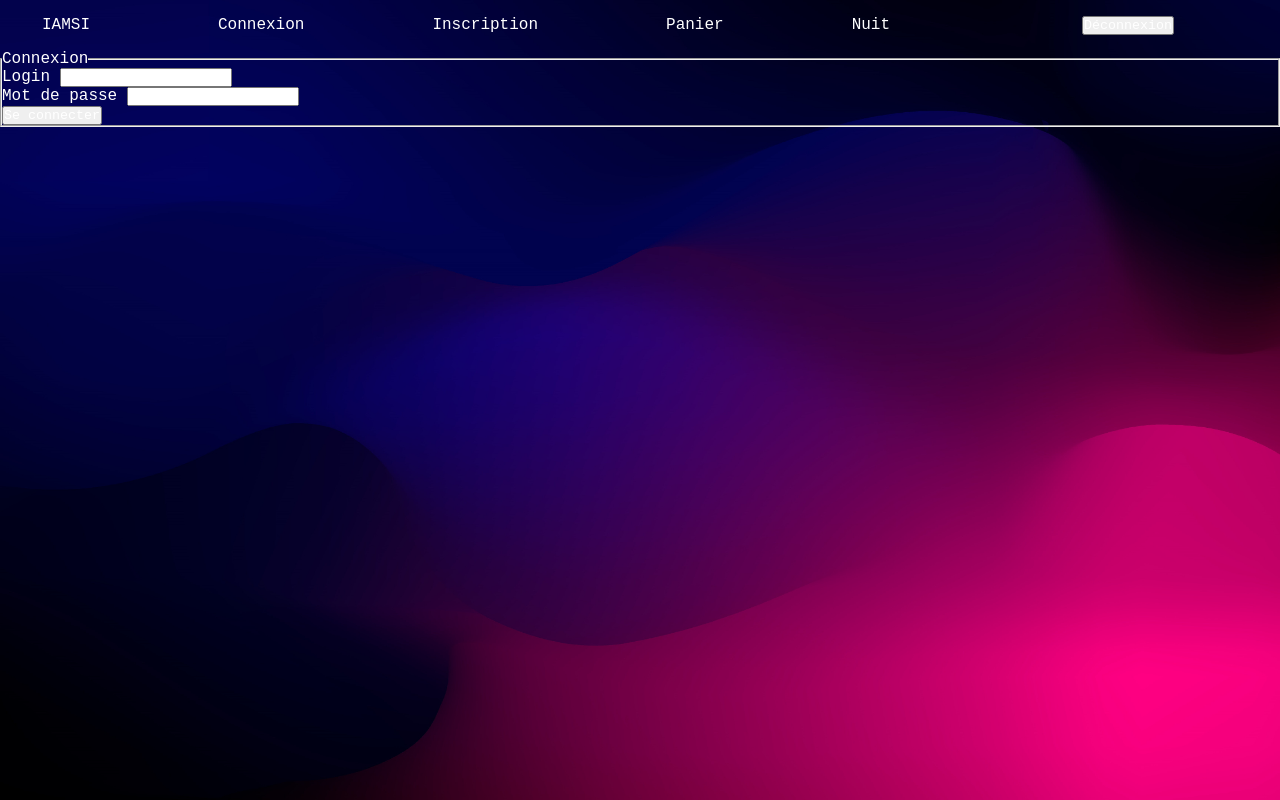
After one commit to MikaChueWaye/IAMSI, a Symfony app: template templates/user/connection.html.twig in a window 1280 px wide. The commit adds this page. Run offline with Twig, Linux system fonts and the light colour scheme; the template is opened without the code that fills it, so the values that code supplies are empty; some libraries are stand-ins or nearby versions.

Commit message:
Connexion/Deconnexion : -Ajout des routes - Ajout du form de connexion -Ajout bouton de deconnexion (a modifier pour integret le style a la navbar) - modification des contenu de page en francais

```diff
--- a/templates/base.html.twig
+++ b/templates/base.html.twig
@@ -12,9 +12,13 @@
             <div id="header-blur"></div>
             <nav>
                 <a href="{{ path("shop") }}">IAMSI</a>
-                <a href="#">Connexion</a>
+                <a href="{{ path("connection") }}">Connexion</a>
+                <a href="{{ path("registration") }}">Inscription</a>
                 <a href="{{ path("shoppingCart") }}">Panier</a>
                 <a href="#">Nuit</a>
+                <form method="post" action="{{ path("deconnection") }}">
+                    <button id="btn-deconnexion">Déconnexion</button>
+                </form>
             </nav>
         </header>
 
--- /dev/null
+++ b/templates/user/connection.html.twig
@@ -0,0 +1,21 @@
+{% extends "base.html.twig" %}
+{% block title %}Connection{% endblock %}
+{% block main %}
+    <main>
+        <form action="{{ path('connection') }}" method="post">
+            <fieldset>
+                <legend>Connexion</legend>
+                <div class="access-container">
+                    <label for="login">Login</label>
+                    <input id="login" type="text" name="_username" value="{{ lastUserName }}" required/>
+                </div>
+                <div class="access-container">
+                    <label for="password">Mot de passe</label>
+                    <input id="password" type="password" name="_password" required/>
+                </div>
+                <button type="submit" class="basic-form-submit">Se connecter</button>
+            </fieldset>
+            <input type="hidden" name="_csrf_token" value="{{ csrf_token('authenticate') }}">
+        </form>
+    </main>
+{% endblock %}
--- a/templates/user/registration.html.twig
+++ b/templates/user/registration.html.twig
@@ -4,7 +4,7 @@
     <main>
         {{ form_start(form) }}
         <fieldset>
-            <legend>Registration</legend>
+            <legend>Inscription</legend>
             <div class="access-container">
                 {{ form_label(form.login, 'Login') }}
                 {{ form_widget(form.login, {'id' : 'login'}) }}
@@ -13,7 +13,7 @@
                 {{ form_label(form.plainPassword, 'Mot de passe') }}
                 {{ form_widget(form.plainPassword, {'id' : 'plainPassword'}) }}
             </div>
-            {{ form_widget(form.registration, {'id' : "registration-new-submit", 'label' : "Register"}) }}
+            {{ form_widget(form.registration, {'id' : "registration-new-submit", 'label' : "S'inscrire"}) }}
         </fieldset>
         {{ form_rest(form) }}
         {{ form_end(form) }}
```
Also changed, not shown: src/Controller/UserController.php (+14 -1 lines), 1 other file.
